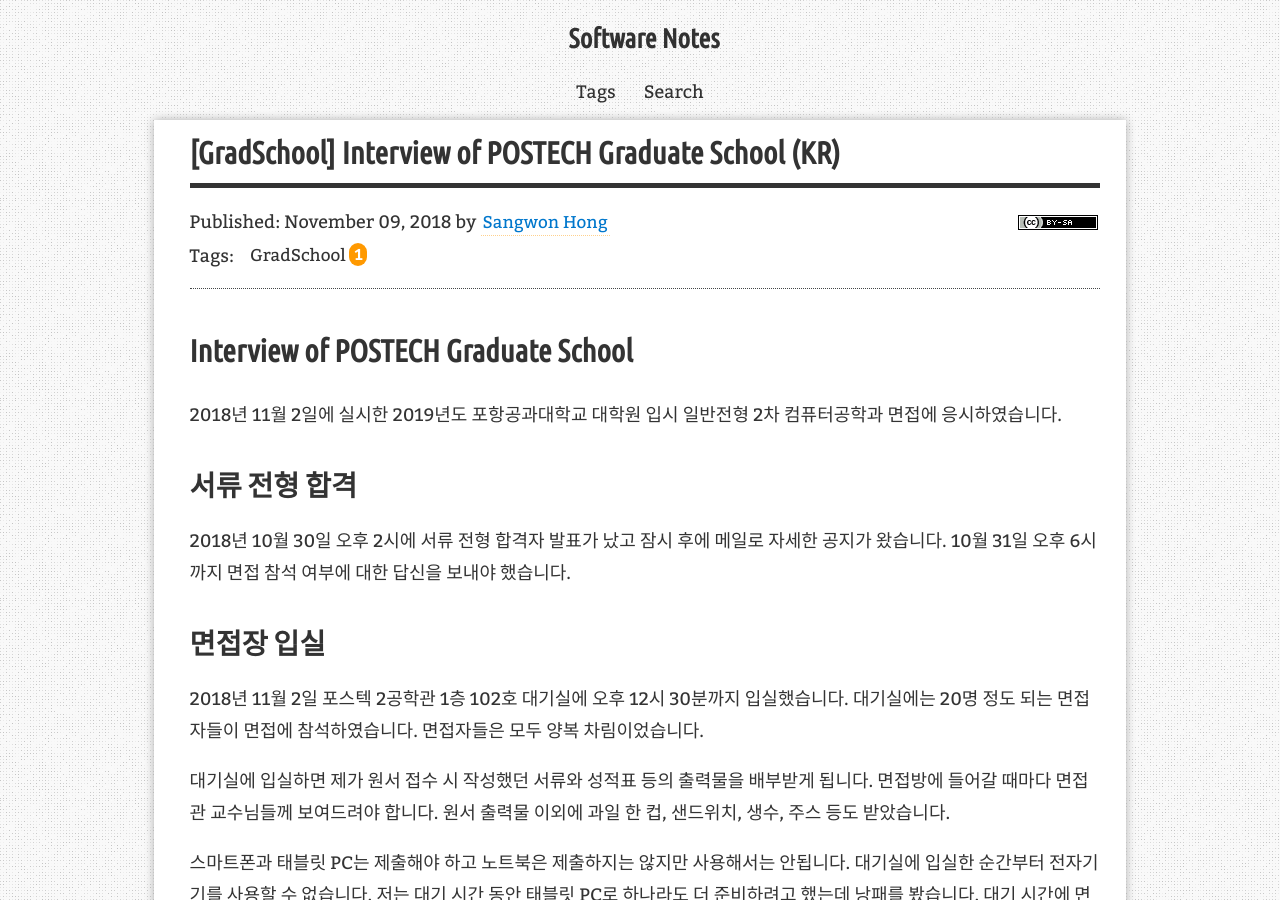
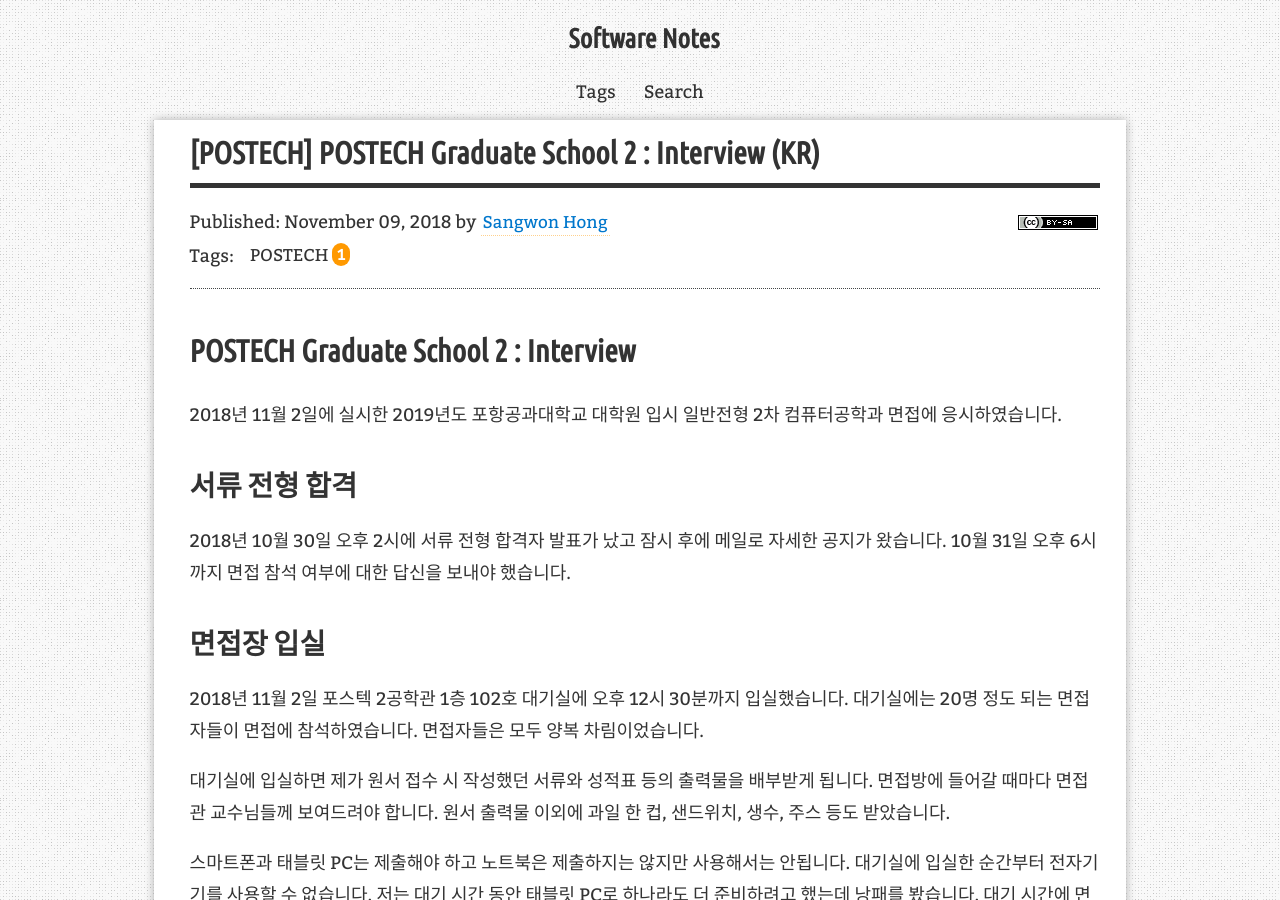
Before and after one commit to qpakzk/qpakzk.github.io, a Jekyll site: the page built from _posts/2018-11-09-[POSTECH] POSTECH Graduate School 2 : Interview.md, in a window 1280 px wide and 900 px high. Built offline with Jekyll 4.4.1, drawn with Linux system fonts in a browser that asks for light colours; nearby versions of some CDN libraries; comment, search, counter and statistics services are not loaded.

Commit message:
posts: change a title

```diff
--- a/_posts/2018-11-09-[GradSchool] Interview of POSTECH Graduate School.md
+++ b/_posts/2018-11-09-[POSTECH] POSTECH Graduate School 2 : Interview.md
@@ -1,13 +1,13 @@
 ---
 layout: post
-title: "[GradSchool] Interview of POSTECH Graduate School (KR)"
+title: "[POSTECH] POSTECH Graduate School 2 : Interview (KR)"
 description: ""
-tags: [GradSchool]
+tags: [POSTECH]
 redirect_from:
-  - /2018/11/07/
+  - /2018/11/09/
 ---
 
-# Interview of POSTECH Graduate School
+# POSTECH Graduate School 2 : Interview
 
 2018년 11월 2일에 실시한 2019년도 포항공과대학교 대학원 입시 일반전형 2차 컴퓨터공학과 면접에 응시하였습니다.
 
```
